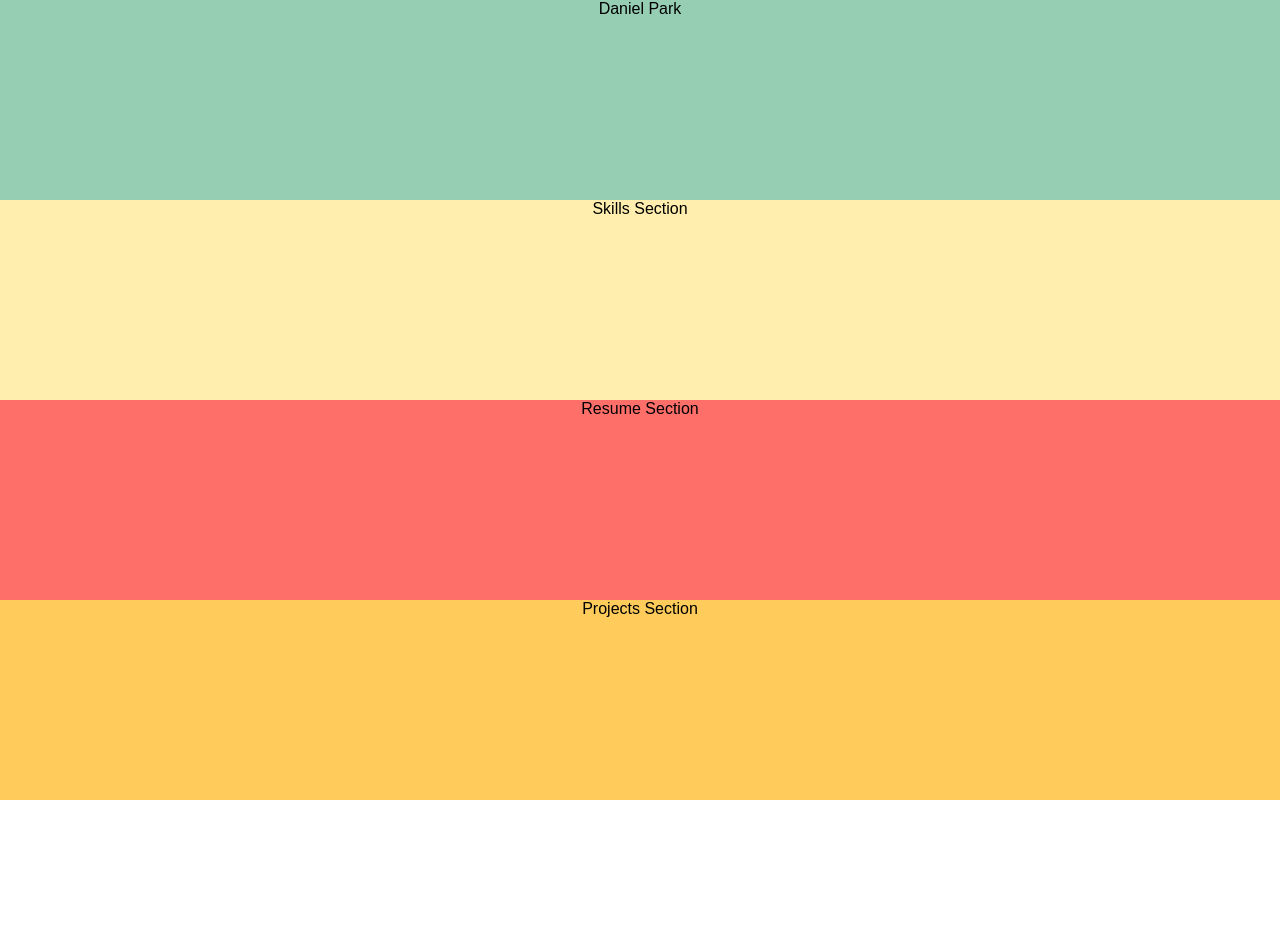
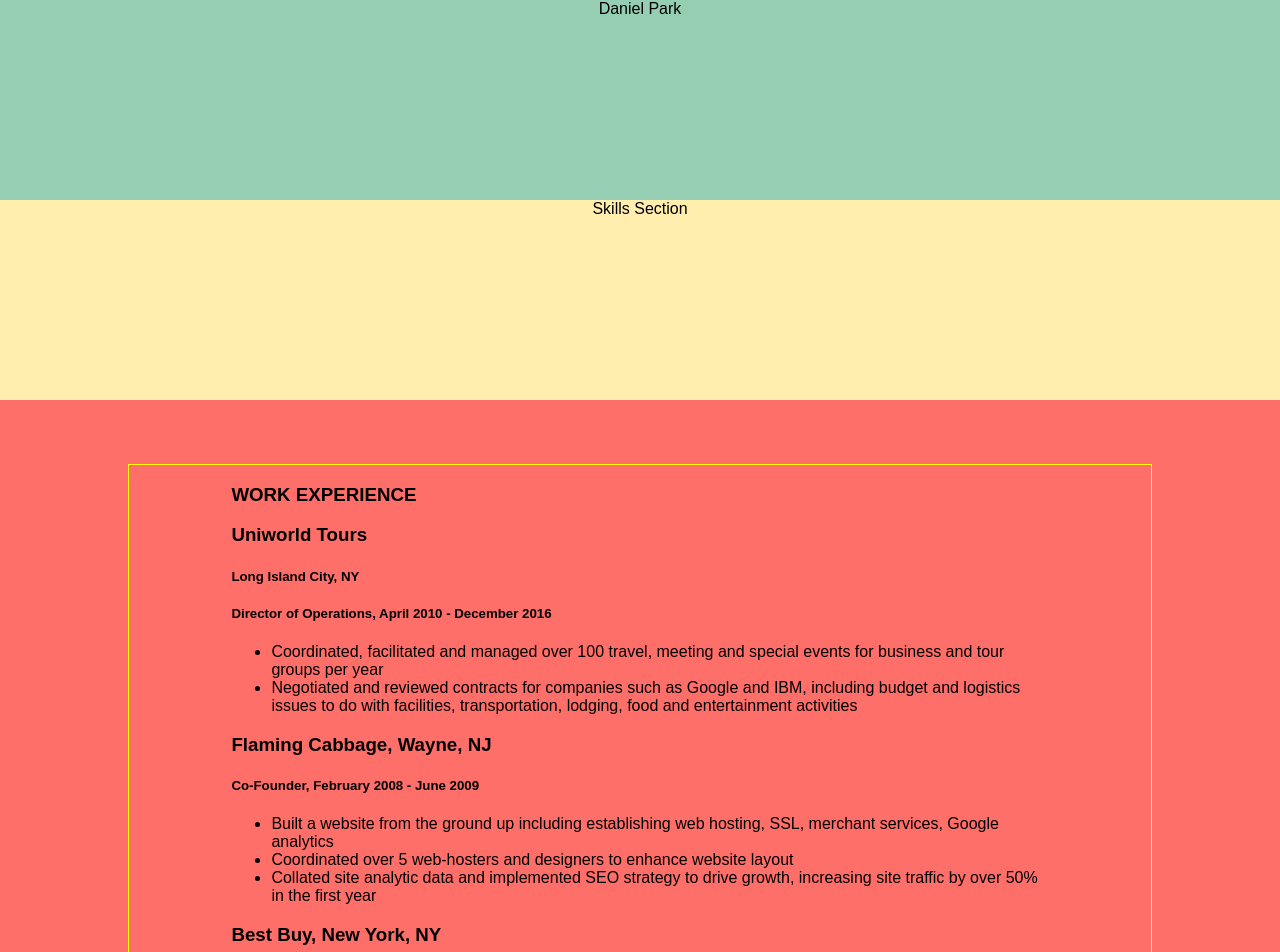
Before and after one commit to dpark926/my_portfolio, a React (Create React App) app in the folder my_portfolio/: page / in a window 1280 px wide. Shown: the top 952 px of the page. Before the commit the page ends 800 px from the top, so only its background shows below. Built offline with nearby package versions, Linux system fonts and the light colour scheme.

Commit message:
added resume content

```diff
--- a/my_portfolio/src/components/Resume.js
+++ b/my_portfolio/src/components/Resume.js
@@ -3,7 +3,39 @@ import '../styles/Resume.css'
 
 function Resume() {
   return (
-    <div className="resume-main">Resume Section</div>
+    <div className="resume-main">
+      <div className="resume-inner">
+
+      <h3>WORK EXPERIENCE</h3>
+
+        <h3>Uniworld Tours</h3>
+        <h5>Long Island City, NY</h5>
+        <h5>Director of Operations, April 2010 - December 2016</h5>
+        <div className="resume-job-details">
+          <ul>
+            <li>Coordinated, facilitated and managed over 100 travel, meeting and special events for business and tour groups per year</li>
+            <li>Negotiated and reviewed contracts for companies such as Google and IBM, including budget and logistics issues to do with facilities, transportation, lodging, food and entertainment activities</li>
+          </ul>
+        </div>
+
+        <h3>Flaming Cabbage, Wayne, NJ</h3>
+        <h5>Co-Founder, February 2008 - June 2009</h5>
+        <div className="resume-job-details">
+          <ul>
+            <li>Built a website from the ground up including establishing web hosting, SSL, merchant services, Google analytics </li>
+            <li>Coordinated over 5 web-hosters and designers to enhance website layout </li>
+            <li>Collated site analytic data and implemented SEO strategy to drive growth, increasing site traffic by over 50% in the first year </li>
+          </ul>
+        </div>
+
+        <h3>Best Buy, New York, NY</h3>
+        <h5>Internal Auditor, September 2005 - October 2010</h5>
+        <ul>
+          <li>Identied various sources of risks and liabilities such as theft, fraud and damage </li>
+          <li>Trained over 30 employees in areas of inventory control, customer service, visual merchandising displays and product knowledge</li>
+        </ul>
+      </div>
+    </div>
   )
 }
 
--- a/my_portfolio/src/styles/Resume.css
+++ b/my_portfolio/src/styles/Resume.css
@@ -1,4 +1,13 @@
 .resume-main {
-  height: 200px;
+  padding: 5% 10%;
   background-color: #ff6f69;
+  text-align: left;
 }
+
+.resume-inner {
+  border: 1px solid yellow;
+  padding: 0 10% 0 10%;
+}
+
+.resume-job-details {
+}
```
